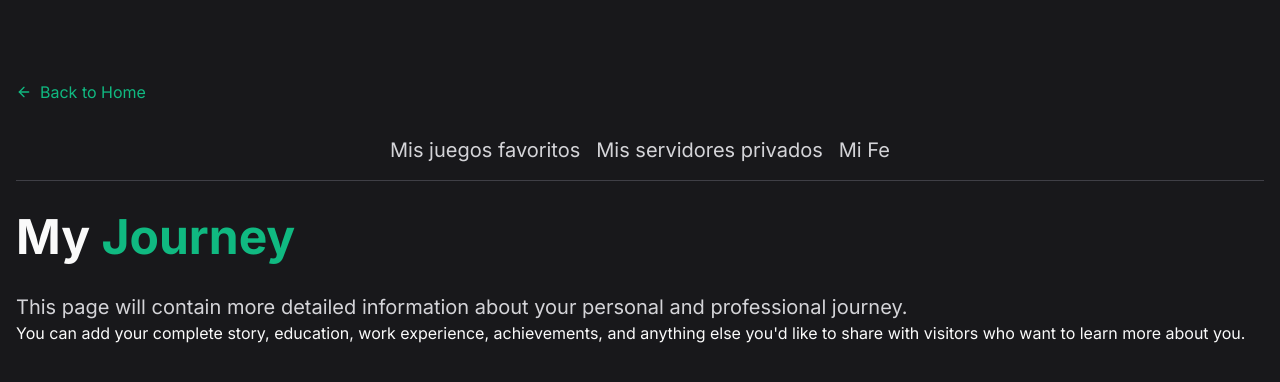
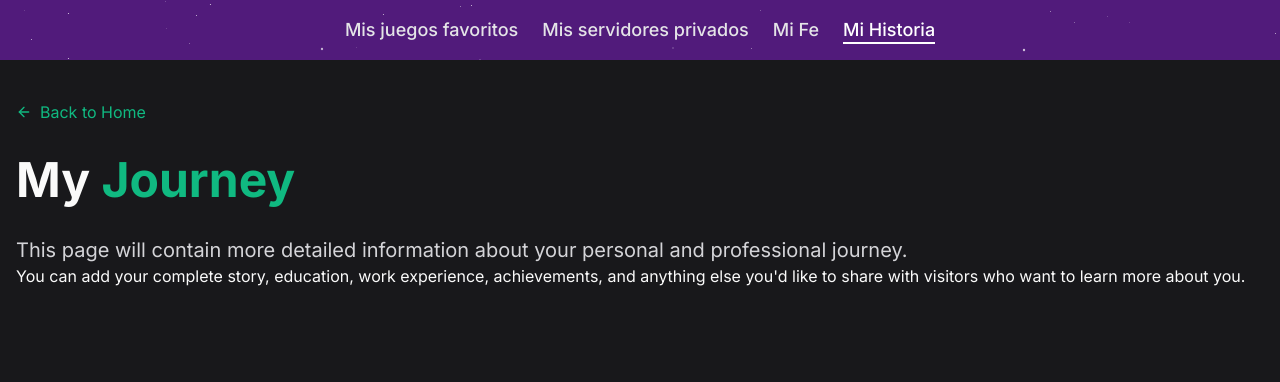
Before and after one commit to Artag-Chris/web-de-servicios, a Next.js app: page /about-me in a window 1280 px wide. Shown: the top 382 px of the page. Built offline with nearby package versions, Linux system fonts and the light colour scheme.

Commit message:
nueva navbar en about me

```diff
--- a/src/app/about-me/page.tsx
+++ b/src/app/about-me/page.tsx
@@ -1,48 +1,27 @@
-import { ArrowLeft } from "lucide-react";
-import Link from "next/link";
+import { ArrowLeft } from "lucide-react"
+import Link from "next/link"
+import CosmicNavbar from "@/components/compontents/cosmic-navbar";
+
 
 export default function AboutMePage() {
+  const navLinks = [
+    { href: "/favorites", label: "Mis juegos favoritos" },
+    { href: "/private-servers", label: "Mis servidores privados" },
+    { href: "/my-faith", label: "Mi Fe" },
+    { href: "/about-me", label: "Mi Historia" },
+  ]
+
   return (
-      <main className="bg-zinc-900 min-h-screen py-20">
-        <div className="container mx-auto px-4">
+      <main className="bg-zinc-900 min-h-screen">
+        {/* Cosmic Navbar */}
+        <CosmicNavbar links={navLinks} currentPath="/about-me" />
+
+        <div className="container mx-auto px-4 py-10">
           {/* Botón de regresar */}
-          <Link
-              href="/#about"
-              className="inline-flex items-center text-emerald-500 hover:text-emerald-400 mb-8"
-          >
+          <Link href="/#about" className="inline-flex items-center text-emerald-500 hover:text-emerald-400 mb-8">
             <ArrowLeft className="mr-2 h-4 w-4" />
             Back to Home
           </Link>
-
-          {/* Nueva barra de navegación */}
-          <nav className="mb-8">
-            <ul className="flex space-x-4 justify-center border-b border-zinc-700 pb-4">
-              <li>
-                <Link
-                    href="/favorites"
-                    className="text-xl text-zinc-300 hover:text-emerald-500 transition-colors"
-                >
-                  Mis juegos favoritos
-                </Link>
-              </li>
-              <li>
-                <Link
-                    href="/private-servers"
-                    className="text-xl text-zinc-300 hover:text-emerald-500 transition-colors"
-                >
-                  Mis servidores privados
-                </Link>
-              </li>
-              <li>
-                <Link
-                    href="/my-faith"
-                    className="text-xl text-zinc-300 hover:text-emerald-500 transition-colors"
-                >
-                  Mi Fe
-                </Link>
-              </li>
-            </ul>
-          </nav>
 
           {/* Contenido de la sección */}
           <h1 className="text-4xl md:text-5xl font-bold mb-8">
@@ -51,16 +30,14 @@ export default function AboutMePage() {
 
           <div className="prose prose-lg prose-invert max-w-none prose-headings:text-emerald-400 prose-a:text-emerald-400">
             <p className="lead text-xl text-zinc-300">
-              This page will contain more detailed information about your personal
-              and professional journey.
+              This page will contain more detailed information about your personal and professional journey.
             </p>
             <p>
-              You can add your complete story, education, work experience,
-              achievements, and anything else you'd like to share with visitors
-              who want to learn more about you.
+              You can add your complete story, education, work experience, achievements, and anything else you'd like to
+              share with visitors who want to learn more about you.
             </p>
           </div>
         </div>
       </main>
-  );
+  )
 }
--- /dev/null
+++ b/src/components/compontents/cosmic-navbar.css
@@ -0,0 +1,23 @@
+@keyframes twinkle {
+    0%,
+    100% {
+        opacity: 0.2;
+    }
+    50% {
+        opacity: 0.8;
+    }
+}
+
+.cosmic-star {
+    position: absolute;
+    background-color: white;
+    border-radius: 50%;
+    animation: twinkle var(--duration, 3s) infinite var(--delay, 0s);
+}
+
+.shooting-star {
+    position: absolute;
+    height: 1px;
+    background: linear-gradient(to right, transparent, white, transparent);
+    transform: rotate(-45deg);
+}
--- /dev/null
+++ b/src/components/compontents/cosmic-navbar.tsx
@@ -0,0 +1,122 @@
+"use client"
+
+import { useState, useEffect } from "react"
+import Link from "next/link"
+import { motion } from "framer-motion"
+
+interface NavLink {
+    href: string
+    label: string
+}
+
+interface CosmicNavbarProps {
+    links: NavLink[]
+    currentPath?: string
+}
+
+const CosmicNavbar = ({ links, currentPath = "" }: CosmicNavbarProps) => {
+    const [mounted, setMounted] = useState(false)
+
+    // Only generate stars on client-side to avoid hydration mismatch
+    useEffect(() => {
+        setMounted(true)
+    }, [])
+
+    // Generate random stars
+    const generateStars = (count: number) => {
+        if (!mounted) return []
+
+        return Array.from({ length: count }).map((_, i) => ({
+            id: i,
+            top: `${Math.random() * 100}%`,
+            left: `${Math.random() * 100}%`,
+            size: Math.random() < 0.8 ? 1 : 2,
+            animationDelay: `${Math.random() * 5}s`,
+            animationDuration: `${2 + Math.random() * 3}s`,
+        }))
+    }
+
+    const stars = generateStars(30)
+
+    return (
+        <nav className="relative overflow-hidden bg-purple-900/90 backdrop-blur-sm">
+            {/* Stars background */}
+            <div className="absolute inset-0 overflow-hidden">
+                {mounted &&
+                    stars.map((star) => (
+                        <motion.div
+                            key={star.id}
+                            className="absolute rounded-full bg-white"
+                            style={{
+                                top: star.top,
+                                left: star.left,
+                                width: `${star.size}px`,
+                                height: `${star.size}px`,
+                            }}
+                            animate={{
+                                opacity: [0.2, 0.8, 0.2],
+                                scale: [1, 1.2, 1],
+                            }}
+                            transition={{
+                                duration: parseFloat(star.animationDuration),
+                                delay: parseFloat(star.animationDelay),
+                                repeat: Number.POSITIVE_INFINITY,
+                                repeatType: "reverse",
+                            }}
+                        />
+                    ))}
+            </div>
+
+            {/* Occasional shooting star */}
+            {mounted && (
+                <motion.div
+                    className="absolute h-px bg-white"
+                    style={{ width: "40px", transform: "rotate(-45deg)" }}
+                    initial={{ top: "-10%", left: "-10%", opacity: 0 }}
+                    animate={{
+                        top: ["0%", "100%"],
+                        left: ["0%", "100%"],
+                        opacity: [0, 1, 0],
+                    }}
+                    transition={{
+                        duration: 2,
+                        delay: 3,
+                        repeat: Number.POSITIVE_INFINITY,
+                        repeatDelay: 7,
+                    }}
+                />
+            )}
+
+            {/* Nav content */}
+            <div className="container mx-auto px-4 relative z-10">
+                <ul className="flex space-x-6 justify-center py-4">
+                    {links.map((link) => {
+                        const isActive = currentPath === link.href
+
+                        return (
+                            <li key={link.href}>
+                                <Link
+                                    href={link.href}
+                                    className={`relative text-lg font-medium transition-colors ${
+                                        isActive ? "text-white" : "text-zinc-200 hover:text-white"
+                                    }`}
+                                >
+                                    {link.label}
+                                    {isActive && (
+                                        <motion.span
+                                            className="absolute -bottom-1 left-0 right-0 h-0.5 bg-white"
+                                            layoutId="navbar-indicator"
+                                            transition={{ type: "spring", duration: 0.5 }}
+                                        />
+                                    )}
+                                </Link>
+                            </li>
+                        )
+                    })}
+                </ul>
+            </div>
+        </nav>
+    )
+}
+
+export default CosmicNavbar
```
